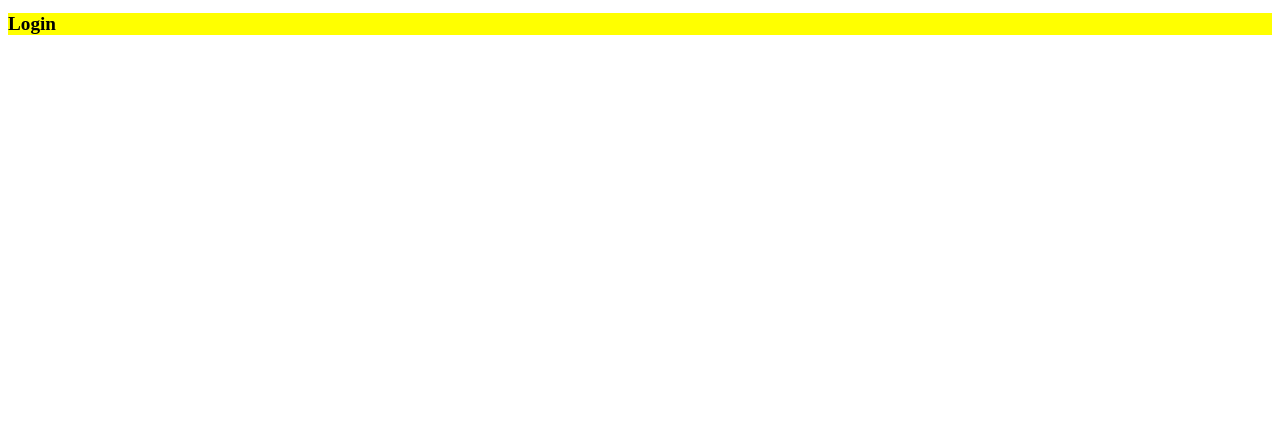
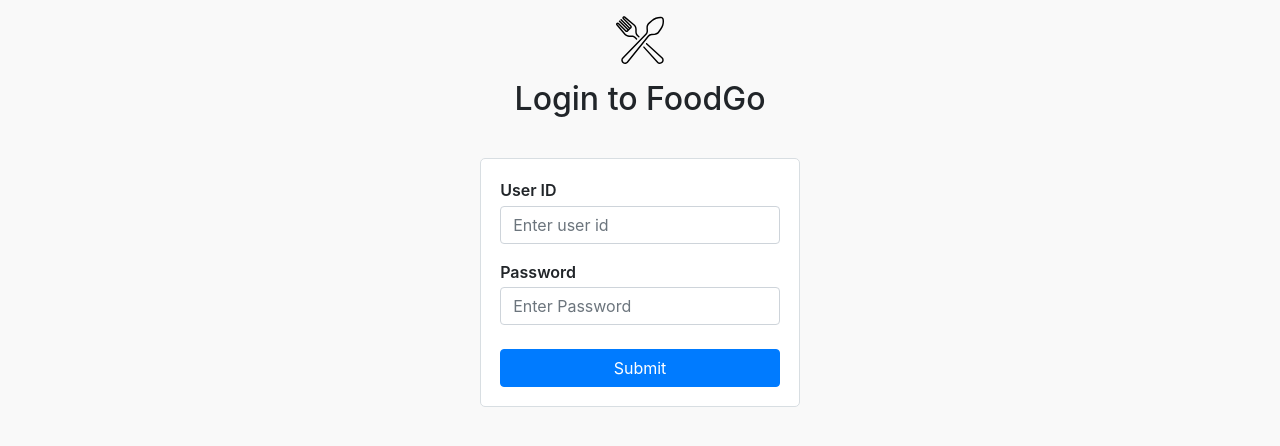
Before and after one commit to fire3chan/COMPS381F-mini-project, a Node server app: page / in a window 1280 px wide. Shown: the top 446 px of the page. Run offline with Node 20, Linux system fonts and the light colour scheme; some libraries are stand-ins or nearby versions.

Commit message:
edit login page

```diff
--- a/index.js
+++ b/index.js
@@ -2,9 +2,13 @@ const express = require('express');
 const app = express();
 
 app.set('view engine', 'ejs');
-app.use(express.static('public'));
+
+app.use(express.static(__dirname + '/public'));
+app.use('/bootstrap_css', express.static(__dirname + '/node_modules/bootstrap/dist/css'));
+app.use('/bootstrap_js', express.static(__dirname + '/node_modules/bootstrap/dist/js'));
 
 app.get("/", (req, res) => {
+    console.log(__dirname);
     res.render("login.ejs", {
     });
     res.end();
--- a/package.json
+++ b/package.json
@@ -19,6 +19,7 @@
   "dependencies": {
     "bootstrap": "^4.3.1",
     "ejs": "^2.7.2",
-    "express": "^4.17.1"
+    "express": "^4.17.1",
+    "mongodb": "^3.3.4"
   }
 }
--- a/public/stylesheets/login.css
+++ b/public/stylesheets/login.css
@@ -1,4 +1,43 @@
+body {
+    background-color: #f9f9f9;
+}
+.logo-ctn {
+    padding: 1em 0;
+}
+
+.logo {
+    width: 3em;
+}
+
 .header {
-    background-color: yellow;
-    font-size: 1.2em;
+    font-size: 2em;
+    padding: 0;
 }
+
+.login-ctn {
+    margin-top: 2em;
+}
+
+.login-form {
+    width: 320px;
+    padding: 1.2em;
+    border: 1px solid #d8dee2;
+    background-color: #fff;
+    border-radius: 5px;
+}
+
+.login-form label {
+    font-weight: 600;
+    margin-bottom: 0.2em;
+}
+
+.form-group {
+    padding: 0;
+}
+
+.submit-btn {
+    margin-top: 0.5em;
+    display: block;
+    width: 100%;
+    text-align: center;
+}
--- a/views/login.ejs
+++ b/views/login.ejs
@@ -1,17 +1,45 @@
 <!DOCTYPE html>
-<html>
+<html lang="en">
 
 <head>
+    <!-- Required meta tags -->
+    <meta charset="utf-8">
+    <meta name="viewport" content="width=device-width, initial-scale=1, shrink-to-fit=no">
+
     <title>Login</title>
+    <link rel="stylesheet" href="/bootstrap_css/bootstrap.css" />
     <link rel="stylesheet" href="/stylesheets/login.css" />
 </head>
 
 <body>
+    <div>
+        <% console.log('abc')%>
+    </div>
     <div class="container">
         <div class="row">
-            <h1 class="col-12 header">Login</h1>
+            <div class="col-12 logo-ctn text-center">
+                <img class="logo" src="/images/fork.svg" />
+            </div>
+            <h1 class="col-12 header text-center">Login to FoodGo</h1>
+            <div class="col-12 d-flex justify-content-center login-ctn">
+                <form class="row login-form">
+                    <div class="form-group col-12">
+                        <label for="user-id">User ID</label>
+                        <input type="text" class="form-control" id="user-id" aria-describedby="user-id"
+                            placeholder="Enter user id" />
+                    </div>
+                    <div class="form-group col-12">
+                        <label for="password">Password</label>
+                        <input type="password" class="form-control" id="password" placeholder="Enter Password">
+                    </div>
+                    <button type="submit" class="btn btn-primary submit-btn">Submit</button>
+                </form>
+            </div>
+
         </div>
     </div>
+
+    <script src="/bootstrap_js/bootstrap.js" type="text/javascript"></script>
 </body>
 
 </html>
```
Also changed, not shown: public/images/fork.svg (added), 1 other file.
